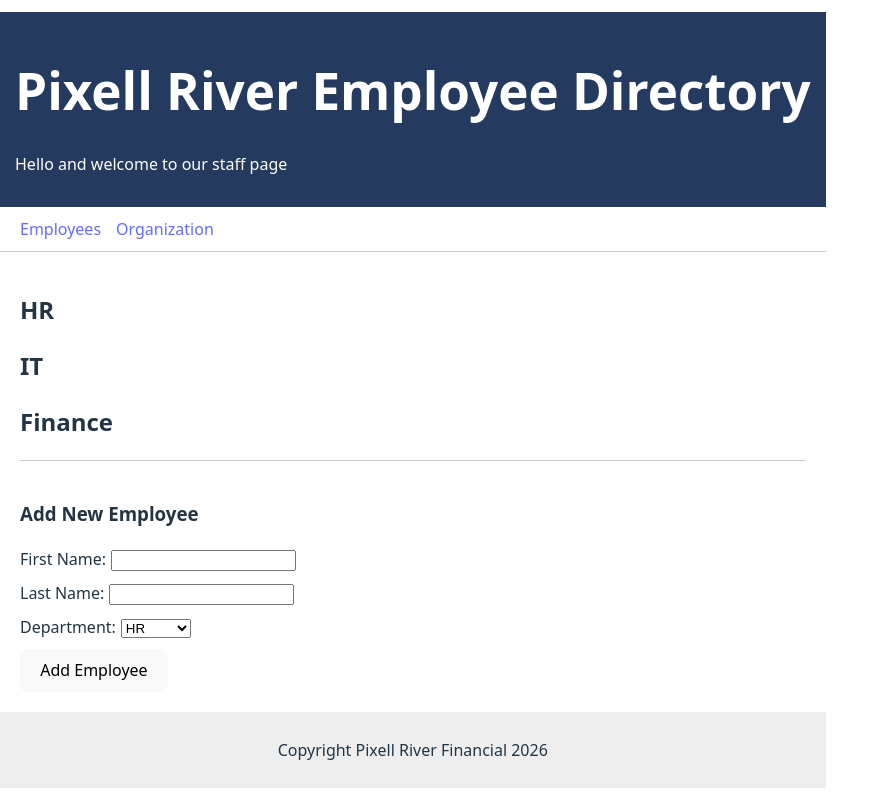
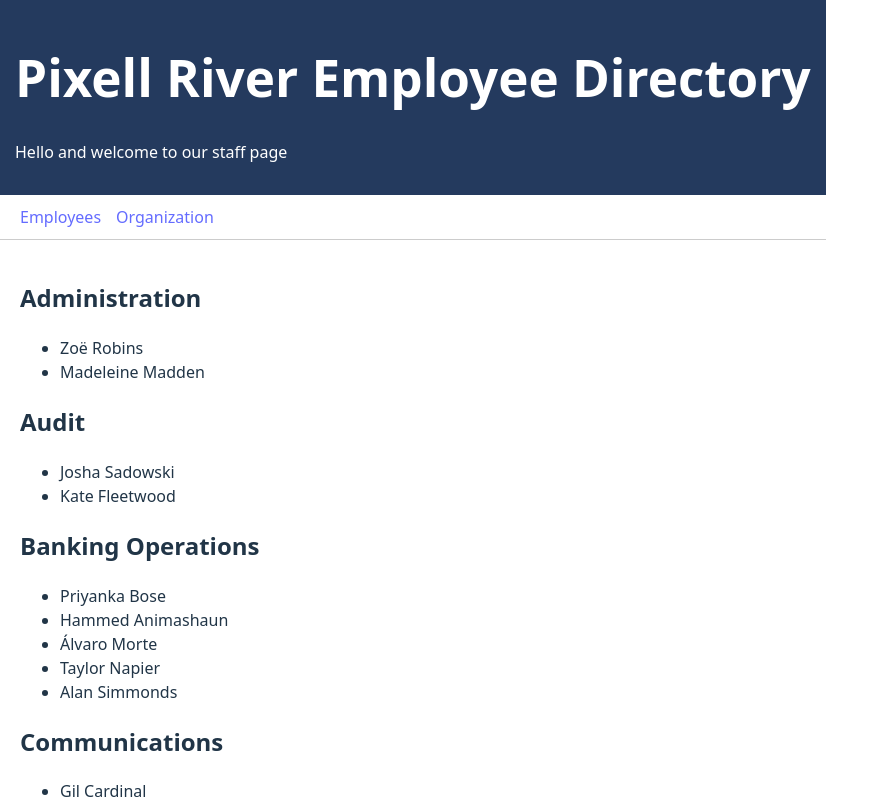
Before and after one commit to komalpreetkaur90/labs_full_stack, a React (Vite) app in the folder OneDrive/komal_IT/Documents/Desktop/Full Stack Development/Labs_full_stack/: page /employees in a window 1280 px wide. Shown: the top 800 px of the page, without its empty margins (0-889 px from the left). Built offline with nearby package versions, Linux system fonts and the light colour scheme.

Commit message:
Updated the coad and fix some errors

```diff
--- a/OneDrive/komal_IT/Documents/Desktop/Full Stack Development/Labs_full_stack/src/App.tsx
+++ b/OneDrive/komal_IT/Documents/Desktop/Full Stack Development/Labs_full_stack/src/App.tsx
@@ -5,12 +5,13 @@
 import Department from "./components/Department";
 import AddEmployeeForm from "./components/AddEmployeeForm";
 import Organization from "./components/Organization";
+import { departments as initialDepartments } from "./data/employees";
 
-import { getAllDepartments } from "./services/employeeService"; // <-- use service
+import { getAllDepartments } from "./services/employeeService";
 import type { Department as DeptType } from "./types/Employee";
 
 function App() {
-  const [departments, setDepartments] = useState<DeptType[]>(getAllDepartments()); // initialize from repo
+  const [departments, setDepartments] = useState<DeptType[]>(initialDepartments);
 
   // Refresh state from repository after CRUD operations
   const refreshDepartments = () => setDepartments(getAllDepartments());
@@ -31,7 +32,7 @@
 
             <AddEmployeeForm
               departments={departments}
-              refreshDepartments={refreshDepartments} // <-- use refresh instead of setDepartments
+              refreshDepartments={refreshDepartments} // ✅ fixed
             />
           </Layout>
         }
--- a/OneDrive/komal_IT/Documents/Desktop/Full Stack Development/Labs_full_stack/src/repositories/employeeRepo.ts
+++ b/OneDrive/komal_IT/Documents/Desktop/Full Stack Development/Labs_full_stack/src/repositories/employeeRepo.ts
@@ -1,13 +1,10 @@
 import type { Employee, Department } from "../types/Employee";
+import { departments as initialDepartments } from "../data/employees";
 
-let departments: Department[] = [
-  { name: "HR", employees: [] },
-  { name: "IT", employees: [] },
-  { name: "Finance", employees: [] },
-];
+// Initialize repo with full dataset
+let departments: Department[] = [...initialDepartments];
 
 export const employeeRepo = {
-
   /** Get all departments with their employees */
   getDepartments(): Department[] {
     return departments;
```
